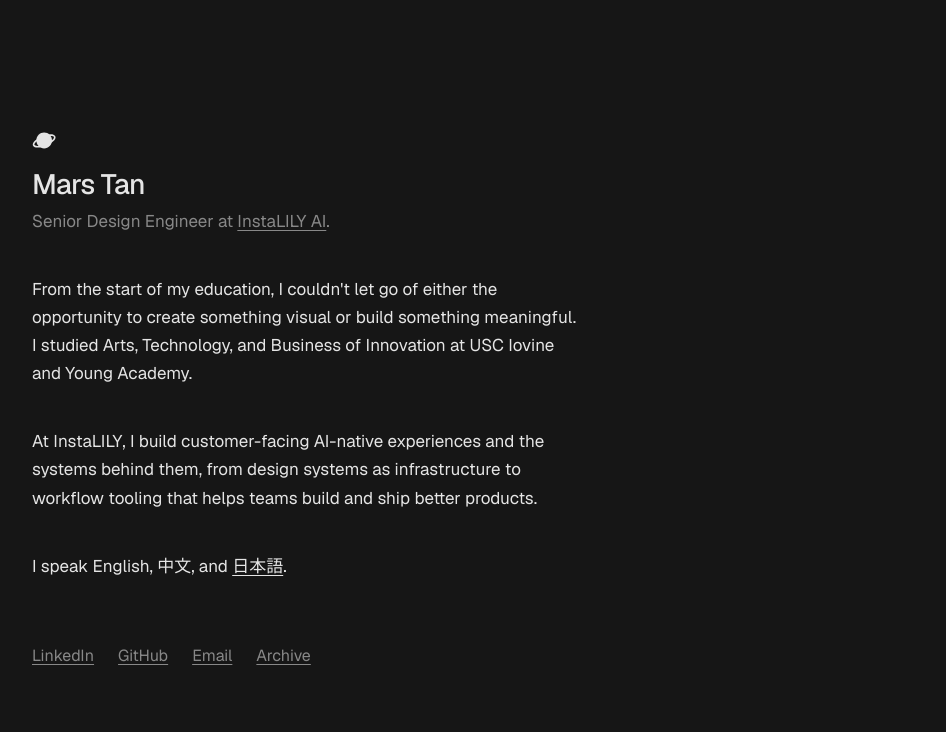
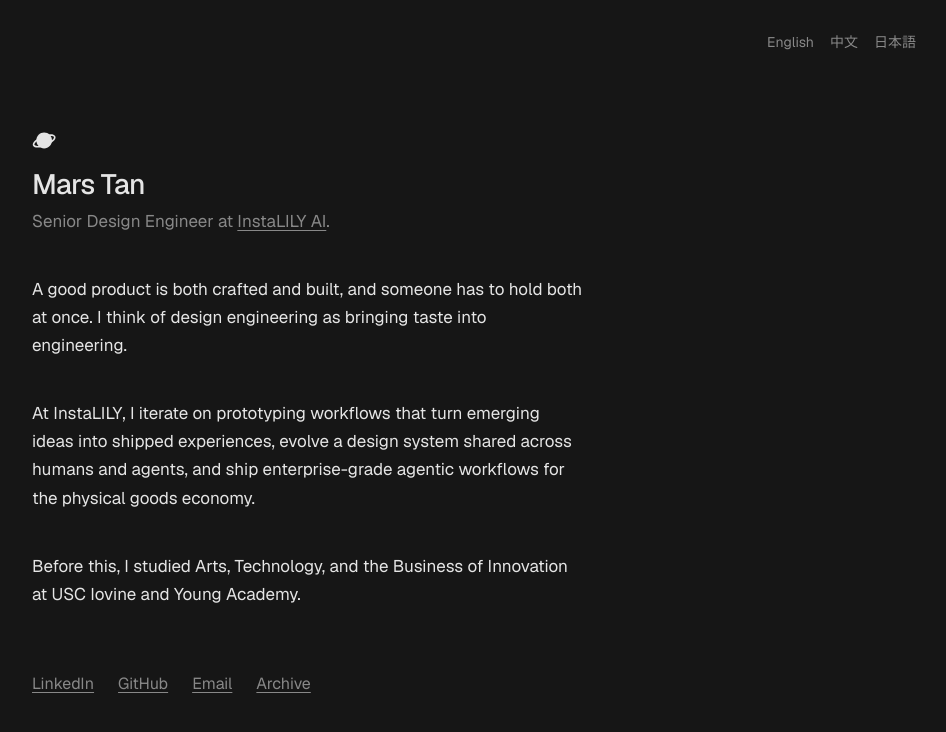
Before and after one commit to TANJX/mars-universe-portfolio, a Next.js app: page / in a window 1280 px wide. Shown: the top 732 px of the page, without its empty margins (332-1278 px from the left). Built offline with nearby package versions, Linux system fonts and the light colour scheme.

Commit message:
updated copy

```diff
--- a/src/app/globals.css
+++ b/src/app/globals.css
@@ -50,3 +50,9 @@ a:hover {
 .mars-logo:hover path {
   fill: var(--color-logo);
 }
+
+ruby rt {
+  color: var(--color-muted);
+  font-size: 0.5em;
+  font-weight: 400;
+}
--- a/src/app/page.tsx
+++ b/src/app/page.tsx
@@ -1,55 +1,19 @@
+import { Intro } from "@/components/Intro";
+import { LangProvider } from "@/components/LangContext";
+import { LangSwitcher } from "@/components/LangSwitcher";
 import { MarsLogo } from "@/components/MarsLogo";
 
 export default function Home() {
   return (
+    <LangProvider>
+      <LangSwitcher />
       <main className="mx-auto flex min-h-dvh max-w-[600px] flex-col px-6 py-24 sm:py-32">
         <header className="flex items-center gap-3 mb-2">
           <MarsLogo />
           <span className="sr-only">Mars Tan</span>
         </header>
 
-      <section className="space-y-10 text-[17px] leading-[1.65] text-foreground">
-        <div>
-          <h1 className="text-[28px] font-medium tracking-tight">Mars Tan</h1>
-          <p className="text-muted">
-            Senior Design Engineer at{" "}
-            <a
-              href="https://instalily.ai"
-              target="_blank"
-              rel="noreferrer"
-              className="text-foreground"
-            >
-              InstaLILY AI
-            </a>
-            .
-          </p>
-        </div>
-
-        <p>
-          From the start of my education, I couldn&apos;t let go of either the
-          opportunity to create something visual or build something meaningful.
-          I studied Arts, Technology, and Business of Innovation at USC Iovine
-          and Young Academy.
-        </p>
-
-        <p>
-          At InstaLILY, I build customer-facing AI-native experiences and the
-          systems behind them, from design systems as infrastructure to workflow
-          tooling that helps teams build and ship better products.
-        </p>
-
-        <p>
-          I speak English, 中文, and{" "}
-          <a
-            href="https://notes.marstanjx.com/n5/chapter/1/"
-            target="_blank"
-            rel="noreferrer"
-          >
-            日本語
-          </a>
-          .
-        </p>
-      </section>
+        <Intro />
 
         <nav className="mt-16 flex flex-wrap gap-x-6 gap-y-2 text-muted">
           <a
@@ -59,12 +23,17 @@ export default function Home() {
           >
             LinkedIn
           </a>
-        <a href="https://github.com/marstanjx" target="_blank" rel="noreferrer">
+          <a
+            href="https://github.com/marstanjx"
+            target="_blank"
+            rel="noreferrer"
+          >
             GitHub
           </a>
           <a href="mailto:mars@instalily.ai">Email</a>
           <a href="/archive">Archive</a>
         </nav>
       </main>
+    </LangProvider>
   );
 }
--- /dev/null
+++ b/src/components/Intro.tsx
@@ -0,0 +1,108 @@
+"use client";
+
+import { type ReactNode } from "react";
+import { useLang, type Lang } from "./LangContext";
+
+const InstaLILY = (
+  <a
+    href="https://instalily.ai"
+    target="_blank"
+    rel="noreferrer"
+    className="text-foreground"
+  >
+    InstaLILY AI
+  </a>
+);
+
+type Content = {
+  name: ReactNode;
+  role: ReactNode;
+  paragraphs: ReactNode[];
+};
+
+const CONTENT: Record<Lang, Content> = {
+  en: {
+    name: "Mars Tan",
+    role: <>Senior Design Engineer at {InstaLILY}.</>,
+    paragraphs: [
+      <>
+        A good product is both crafted and built, and someone has to hold both
+        at once. I think of design engineering as bringing taste into
+        engineering.
+      </>,
+      <>
+        At InstaLILY, I iterate on prototyping workflows that turn emerging
+        ideas into shipped experiences, evolve a design system shared across
+        humans and agents, and ship enterprise-grade agentic workflows for the
+        physical goods economy.
+      </>,
+      <>
+        Before this, I studied Arts, Technology, and the Business of Innovation
+        at USC Iovine and Young Academy.
+      </>,
+    ],
+  },
+  zh: {
+    name: "谭健旋",
+    role: <>{InstaLILY} 资深设计工程师</>,
+    paragraphs: [
+      <>
+        一个好的产品，既需要被精心打磨，也需要真正落地。对我来说，设计工程的价值在于把审美判断、产品直觉和工程能力结合起来，让好的想法不只停留在概念中，而是变成真实可用并且可交付的产品体验。
+      </>,
+      <>
+        在 InstaLILY，我专注于 AI
+        原生产品体验的设计与实现：通过原型设计工作流，将早期想法快速推进到真实产品中；持续建设人类与智能体共同使用的设计系统；并为企业客户打造面向销售、服务和运营场景的企业级自动化工作流。
+      </>,
+      <>
+        在此之前，我就读于南加州大学 USC Iovine and Young
+        Academy，学习设计、技术和商业思维的交叉学科。这段跨学科背景也塑造了我今天理解产品、设计与技术关系的方式。
+      </>,
+    ],
+  },
+  ja: {
+    name: (
+      <>
+        <ruby>
+          譚<rt>たん</rt>
+        </ruby>
+        {"　"}
+        <ruby>
+          健<rt>けん</rt>旋<rt>せん</rt>
+        </ruby>
+      </>
+    ),
+    role: <>{InstaLILY} シニア・デザインエンジニア</>,
+    paragraphs: [
+      <>
+        良いプロダクトは、美しく磨き上げられるだけでなく、実際に使える形として実現される必要があります。私にとってデザインエンジニアリングとは、デザインの感性、プロダクトへの直感、そしてエンジニアリングの実装力をつなぎ、良いアイデアを単なるコンセプトで終わらせず、実際に使われるプロダクト体験へと落とし込むことです。
+      </>,
+      <>
+        InstaLILY では、AI
+        ネイティブなプロダクト体験の設計と実装に取り組んでいます。プロトタイピングのワークフローを通じて初期段階のアイデアを素早くプロダクトへと発展させ、人と
+        AI
+        エージェントが共に使うデザインシステムを継続的に進化させています。また、営業、カスタマーサービス、オペレーション領域における企業向けの自動化ワークフローの開発にも携わっています。
+      </>,
+      <>
+        その前は、南カリフォルニア大学で、デザイン、テクノロジー、ビジネス思考を横断的に学びました。この学際的な背景が、現在の私のプロダクト、デザイン、テクノロジーに対する考え方の土台になっています。
+      </>,
+    ],
+  },
+};
+
+export function Intro() {
+  const { lang } = useLang();
+  const { name, role, paragraphs } = CONTENT[lang];
+
+  return (
+    <section className="space-y-10 text-[17px] leading-[1.65] text-foreground">
+      <div>
+        <h1 className="text-[28px] font-medium tracking-tight">{name}</h1>
+        <p className="text-muted">{role}</p>
+      </div>
+
+      {paragraphs.map((p, i) => (
+        <p key={i}>{p}</p>
+      ))}
+    </section>
+  );
+}
--- /dev/null
+++ b/src/components/LangContext.tsx
@@ -0,0 +1,38 @@
+"use client";
+
+import {
+  createContext,
+  useContext,
+  useState,
+  type ReactNode,
+} from "react";
+
+export type Lang = "en" | "zh" | "ja";
+
+export const LANGS: { id: Lang; label: string }[] = [
+  { id: "en", label: "English" },
+  { id: "zh", label: "中文" },
+  { id: "ja", label: "日本語" },
+];
+
+type LangContextValue = {
+  lang: Lang;
+  setLang: (l: Lang) => void;
+};
+
+const LangContext = createContext<LangContextValue | null>(null);
+
+export function LangProvider({ children }: { children: ReactNode }) {
+  const [lang, setLang] = useState<Lang>("en");
+  return (
+    <LangContext.Provider value={{ lang, setLang }}>
+      {children}
+    </LangContext.Provider>
+  );
+}
+
+export function useLang() {
+  const ctx = useContext(LangContext);
+  if (!ctx) throw new Error("useLang must be used within LangProvider");
+  return ctx;
+}
--- /dev/null
+++ b/src/components/LangSwitcher.tsx
@@ -0,0 +1,33 @@
+"use client";
+
+import { LANGS, useLang } from "./LangContext";
+
+export function LangSwitcher() {
+  const { lang, setLang } = useLang();
+  return (
+    <div
+      className="fixed top-6 right-6 z-10 flex gap-4 text-[14px] text-muted sm:top-8 sm:right-8"
+      role="group"
+      aria-label="Language"
+    >
+      {LANGS.map((l) => {
+        const active = l.id === lang;
+        return (
+          <button
+            key={l.id}
+            type="button"
+            onClick={() => setLang(l.id)}
+            aria-pressed={active}
+            className={
+              active
+                ? "text-foreground"
+                : "cursor-pointer transition-opacity hover:opacity-60"
+            }
+          >
+            {l.label}
+          </button>
+        );
+      })}
+    </div>
+  );
+}
```
Also changed, not shown: 4 other files (tests, documents, lock files or other folders). Lines whose indentation alone changed are shown as unchanged.
